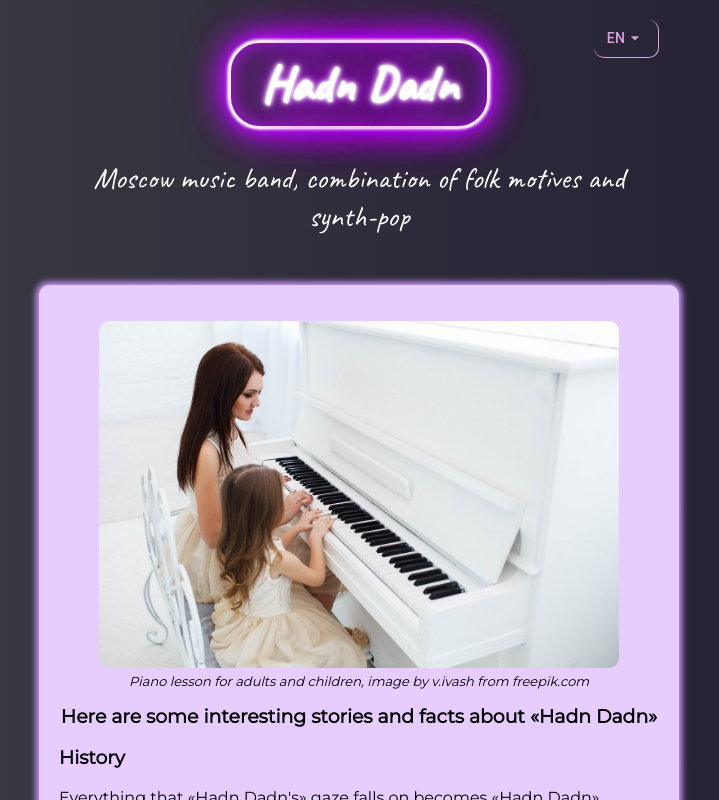
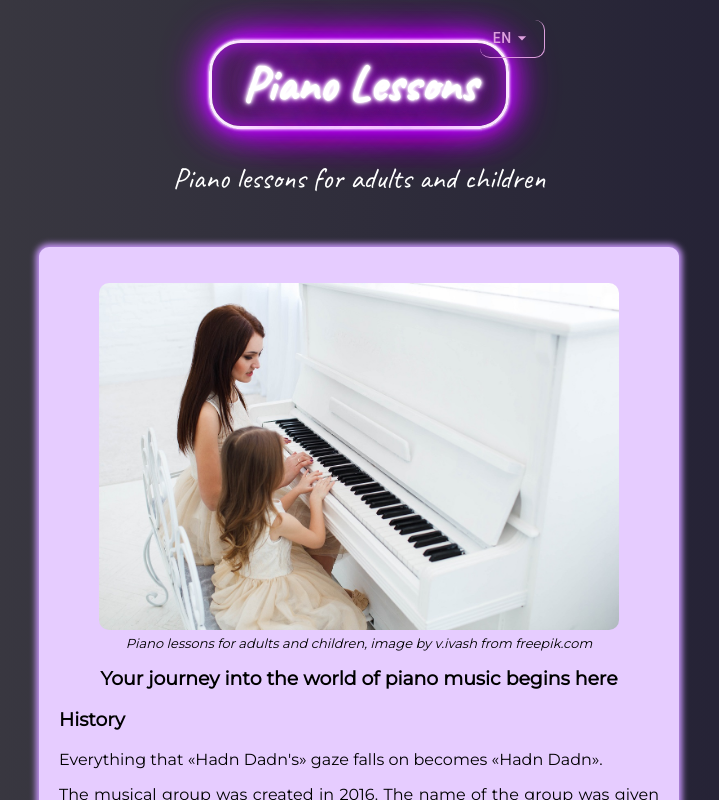
Before and after one commit to nat-k-dev/pianoles, a React (Create React App) app: page / in a window 1280 px wide. Shown: the top 800 px of the page, without its empty margins (281-1000 px from the left). Built offline with nearby package versions, Linux system fonts and the light colour scheme; what i18next-xhr-backend would draw is missing.

Commit message:
replace header translations

```diff
--- a/src/assets/locales/en/translation.json
+++ b/src/assets/locales/en/translation.json
@@ -1,9 +1,9 @@
 {
-  "document_title": "Hadn Dadn Tribute Page",
+  "document_title": "Piano Lessons",
   "select_language": "Select Language",
-  "hadn_dadn": "Hadn Dadn",
-  "moscow_music_group": "Moscow music band, combination of folk motives and synth-pop",
-  "article_title": "Here are some interesting stories and facts about «Hadn Dadn»",
+  "header_h1_title": "Piano Lessons",
+  "moscow_music_group": "Piano lessons for adults and children",
+  "article_title": "Your journey into the world of piano music begins here",
   "history": "History",
   "everything_that_hadn_dadns_gaze_falls": "Everything that «Hadn Dadn's» gaze falls on becomes «Hadn Dadn»." ,
   "composition": "Composition",
@@ -14,7 +14,7 @@
   "discography": "Discography",
   "more_information": "More information",
   "official_social_media": "Official «Hadn Dadn's» social media",
-  "figcaption_img_caption": "Piano lesson for adults and children, image by v.ivash from freepik.com",
+  "figcaption_img_caption": "Piano lessons for adults and children, image by v.ivash from freepik.com",
   "the_musical_group_was_created": "The musical group was created in <1>2016</1>. The name of the group was given by Varvara Kraminova, who in her childhood called everything in a row with the phrase «hadn dadn». The band members define their own genre as «liaoakyn». The word «liaoakyn», invented by the producer of the group <3>Anton Moiseenko</3>, consists of two parts: «liao» - ethnic motives and self-righteousness, «akyn» - knowledge of the world through personal experience.",
   "in_march_2020_performed_at_urgant": "In <1>March 2020</1>, «Hadn Dadn» performed at the «Evening Urgant».",
   "in_2018_won_jager_music_award": "In <1>2018</1>, the group won the «Jager Music Awards» in the «Young Blood category».",
--- a/src/assets/locales/fr/translation.json
+++ b/src/assets/locales/fr/translation.json
@@ -1,9 +1,9 @@
 {
-  "document_title": "Hadn Dadn Tribute Page",
+  "document_title": "Leçons de piano",
   "select_language": "Choisir la langue",
-  "hadn_dadn": "Hadn Dadn",
-  "moscow_music_group": "Groupe de musique moscovite, mélange de motifs folkloriques et de synth-pop",
-  "article_title": "Voici quelques histoires et faits intéressants sur «Hadn Dadn»",
+  "header_h1_title": "Leçons de piano",
+  "moscow_music_group": "Leçons de piano pour adultes et enfants",
+  "article_title": "Votre voyage dans le monde de la musique pour piano commence ici",
   "history": "Histoire",
   "everything_that_hadn_dadns_gaze_falls": "Tout ce sur quoi le regard de «Hadn Dadn» tombe devient «Hadn Dadn»." ,
   "composition": "Composition",
@@ -14,7 +14,7 @@
   "discography": "Discographie",
   "more_information": "Plus d'information",
   "official_social_media": "Réseaux sociaux officiels de «Hadn Dadn»",
-  "figcaption_img_caption": "Cours de piano pour adultes et enfants, image de v.ivash de freepik.com",
+  "figcaption_img_caption": "Leçons de piano pour adultes et enfants, image de v.ivash de freepik.com",
   "the_musical_group_was_created": "Le groupe musical a été créé en <1>2016</1>. Le nom du groupe a été donné par Varvara Kraminova, qui, dans son enfance, appelait tout à la suite avec la phrase «hadn dadn». Les membres du groupe définissent leur propre genre comme «liaoakyn». Le mot «liaoakyn», inventé par le producteur du groupe <3>Anton Moiseenko</3>, se compose de deux parties : «liao» - motifs ethniques et pharisaïsme, «akyn» - connaissance du monde par l'expérience personnelle.",
   "in_march_2020_performed_at_urgant": "En <1>mars 2020</1>, «Hadn Dadn» s'est produit à l'émission «Evening Urgant».",
   "in_2018_won_jager_music_award": "En <1>2018</1>, le groupe a remporté les «Jager Music Awards» dans la catégorie «Young Blood».",
--- a/src/assets/locales/nl/translation.json
+++ b/src/assets/locales/nl/translation.json
@@ -1,9 +1,9 @@
 {
-  "document_title": "Hadn Dadn Tribute Page",
+  "document_title": "Pianolessen",
   "select_language": "Selecteer taal",
-  "hadn_dadn": "Hadn Dadn",
-  "moscow_music_group": "Moskouse muziekband, combinatie van volksmotieven en synthpop",
-  "article_title": "Hier zijn enkele interessante verhalen en feiten over «Hadn Dadn»",
+  "header_h1_title": "Pianolessen",
+  "moscow_music_group": "Pianolessen voor volwassenen en kinderen",
+  "article_title": "Uw reis in de wereld van pianomuziek begint hier",
   "history": "Geschiedenis",
   "everything_that_hadn_dadns_gaze_falls": "Alles waar «Hadn Dadns» blik op valt, wordt «Hadn Dadn».",
   "composition": "Samenstelling",
@@ -14,7 +14,7 @@
   "discography": "Discografie",
   "more_information": "Meer informatie",
   "official_social_media": "Officiële sociale media van «Hadn Dadn»",
-  "figcaption_img_caption": "Cours de piano pour adultes et enfants, image de v.ivash de freepik.com",
+  "figcaption_img_caption": "Pianolessen voor volwassenen en kinderen, afbeelding door v.ivash van freepik.com",
   "the_musical_group_was_created": "De muziekgroep is opgericht in <1>2016</1>. De naam van de groep werd gegeven door Varvara Kraminova, die in haar jeugd alles achter elkaar noemde met de zin «hadn dadn». De bandleden definiëren hun eigen genre als «liaoakyn». Het woord «liaoakyn», uitgevonden door de producer van de groep <3>Anton Moiseenko</3>, bestaat uit twee delen: «liao» - etnische motieven en eigengerechtigheid, «akyn» - kennis van de wereld door persoonlijke ervaring.",
   "in_march_2020_performed_at_urgant": "In <1>maart 2020</1>, trad «Hadn Dadn» op tijdens de «Evening Urgant»-show.",
   "in_2018_won_jager_music_award": "In <1>2018</1> won de groep de «Jager Music Awards» in de categorie «Young Blood».",
--- a/src/common.blocks/header/header.js
+++ b/src/common.blocks/header/header.js
@@ -12,7 +12,7 @@ const Header = () => {
           <div className="header__language-select">
             <LanguageSelect />
           </div>
-          <h1 className="header__title header__title_font_big-caveat header__title_text_neon">{t("hadn_dadn")}</h1>
+          <h1 className="header__title header__title_font_big-caveat header__title_text_neon">{t("header_h1_title")}</h1>
           <p className="header__description header__description_font_small-caveat">{t("moscow_music_group")}</p>
         </header>
     );
--- a/src/common.blocks/main-content/mainContent.js
+++ b/src/common.blocks/main-content/mainContent.js
@@ -13,7 +13,7 @@ const MainContent = () => {
               </a>
               <figcaption className="main-content__image-caption image-caption image-caption_text_small image-caption_text_italic">
                 <Trans i18nKey="figcaption_img_caption">
-                  Piano lesson for adults and children, image by v.ivash from freepik.com
+                  Piano lessons for adults and children, image by v.ivash from freepik.com
                 </Trans>
               </figcaption>
           </figure>
```
